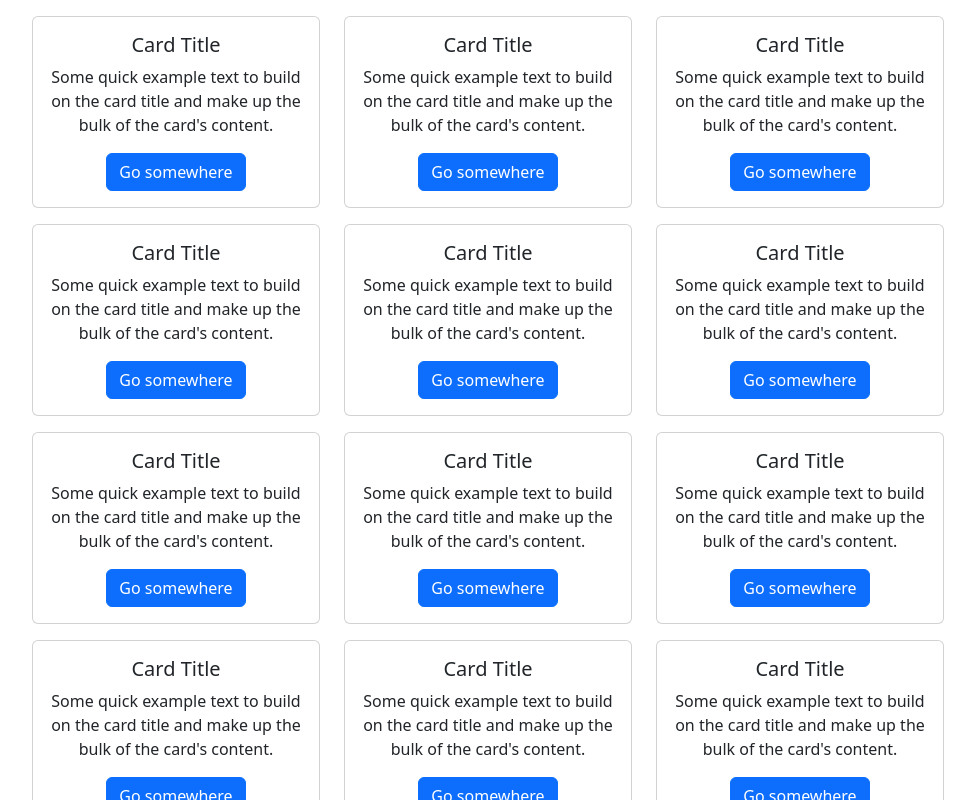
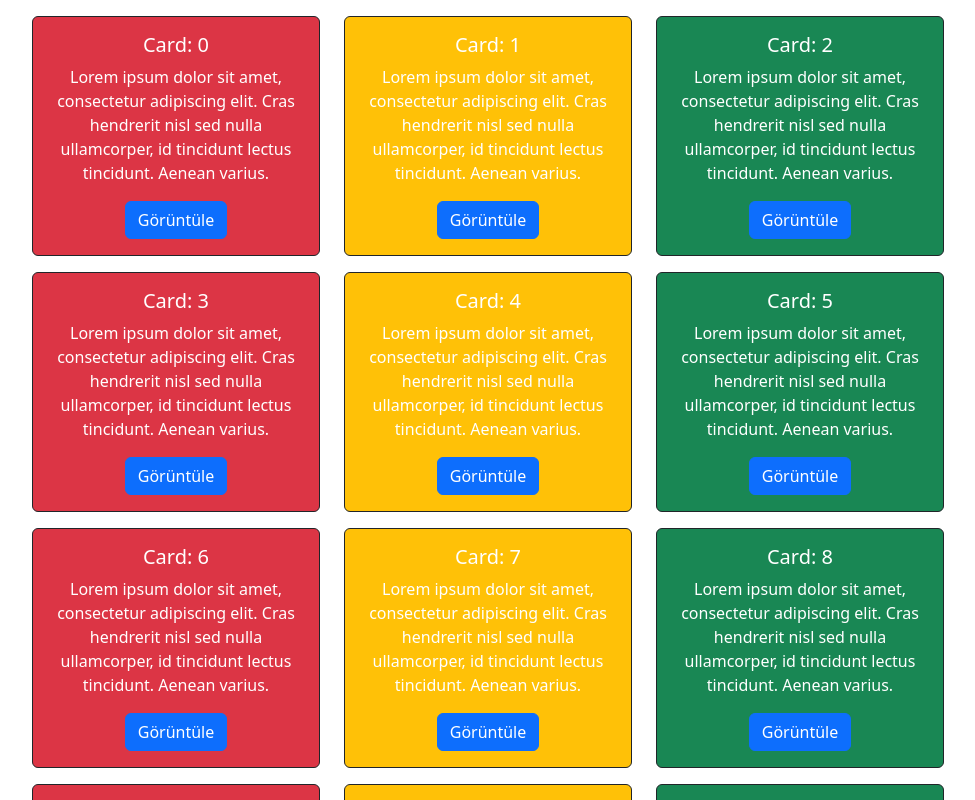
Before and after one commit to burakbaran/When-Where, a React (Create React App) app: page / in a window 1280 px wide. Shown: the top 800 px of the page, without its empty margins (50-1025 px from the left). Built offline with nearby package versions, Linux system fonts and the light colour scheme.

Commit message:
Card styles created. Types reorganized.

```diff
--- a/src/App.tsx
+++ b/src/App.tsx
@@ -1,11 +1,31 @@
 import React from 'react';
 import './App.css';
 import MainLayout from "./MainLayout/MainLayout";
+import {Card} from "./types/Card.types";
 
 const App = () => {
+
+    const generatePriority = (i: number) => {
+        return (i % 3 === 0 && "URGENT") || (i % 3 === 1 && "MID") || "LOW";
+    }
+    const cardList = (): Card[]  => {
+        const a = [];
+
+        for (let i = 0; i < 14; i++) {
+            a.push({
+                id: i,
+                createDate: new Date(),
+                doneDate: undefined,
+                label: "Card: " + i,
+                priority: generatePriority(i),
+                detail: "Lorem ipsum dolor sit amet, consectetur adipiscing elit. Cras hendrerit nisl sed nulla ullamcorper, id tincidunt lectus tincidunt. Aenean varius."
+            })
+        }
+        return a;
+    };
     return (
         <div className="App">
-            <MainLayout cardList={[]}></MainLayout>
+            <MainLayout cardList={cardList()}></MainLayout>
         </div>
     );
 }
--- /dev/null
+++ b/src/MainLayout/MainLayout.styles.css
@@ -0,0 +1,10 @@
+
+
+
+.card {
+    width: 18rem;
+}
+
+.card:hover {
+    box-shadow: 0 8px 16px 0 black;
+}
--- a/src/MainLayout/MainLayout.tsx
+++ b/src/MainLayout/MainLayout.tsx
@@ -2,33 +2,32 @@ import Container from "react-bootstrap/Container";
 import {Button, Card, Col, Row} from "react-bootstrap";
 import React from "react";
 import {MainLayoutProps} from "./MainLayout.types";
+import "./MainLayout.styles.css";
+import {cardPriorityConverter} from "../utils/card-priority-converter";
 
 
 const MainLayout = ({
                         cardList
                     }: MainLayoutProps) => {
-    const list = () => {
-        const a = [];
-        for (let i = 0; i < 100; i++) {
-            a.push(i);
-        }
-        return a;
-    };
 
     return (
         <Container>
             <Row className="show-grid">
-                {list().map((item) => {
+                {cardList.map((item) => {
                     return (
-                        <Col xs="auto" style={{justifyContent: "flex-start", display: "flex", marginTop: "1rem" }}>
-                            <Card style={{ width: '18rem' }}>
+                        <Col xs="auto" style={{justifyContent: "flex-start", display: "flex", marginTop: "1rem"}}>
+                            <Card key={item.id} className="card"
+                            border="dark"
+                            bg={cardPriorityConverter(item.priority)}
+                            text="white"
+                            >
                                 <Card.Body>
-                                    <Card.Title>Card Title</Card.Title>
+                                    <Card.Title>{item.label}</Card.Title>
                                     <Card.Text>
-                                        Some quick example text to build on the card title and make up the
-                                        bulk of the card's content.
+                                        {item.detail}
                                     </Card.Text>
-                                    <Button variant="primary">Go somewhere</Button>
+                                    {/*TODO: open new modal for details*/}
+                                    <Button variant="primary">Görüntüle</Button>
                                 </Card.Body>
                             </Card>
                         </Col>
--- a/src/types/Card.types.ts
+++ b/src/types/Card.types.ts
@@ -1,8 +1,15 @@
 
 export interface Card {
+    id: number;
     createDate: Date;
-    doneDate: Date;
+    doneDate?: Date;
     label: string;
-    priority: "URGENT" | "MID" | "LOW";
+    priority: string; // "URGENT" | "MID" | "LOW"
     detail: string;
 }
+
+export enum CardBackground{
+    SUCCESS = "success",
+    DANGER= "danger",
+    WARNING= "warning"
+}
--- /dev/null
+++ b/src/utils/card-priority-converter.ts
@@ -0,0 +1,7 @@
+import {CardBackground} from "../types/Card.types";
+
+export const cardPriorityConverter = (priority: string) => {
+    return (priority === "URGENT" && CardBackground.DANGER) ||
+        (priority === "MID" && CardBackground.WARNING) ||
+        CardBackground.SUCCESS
+}
```
